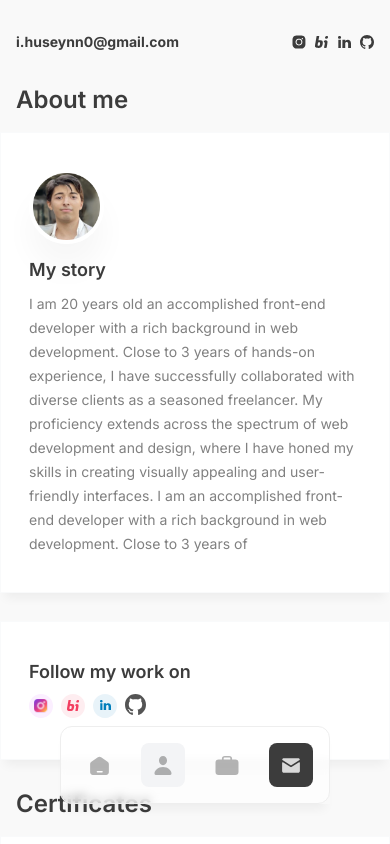
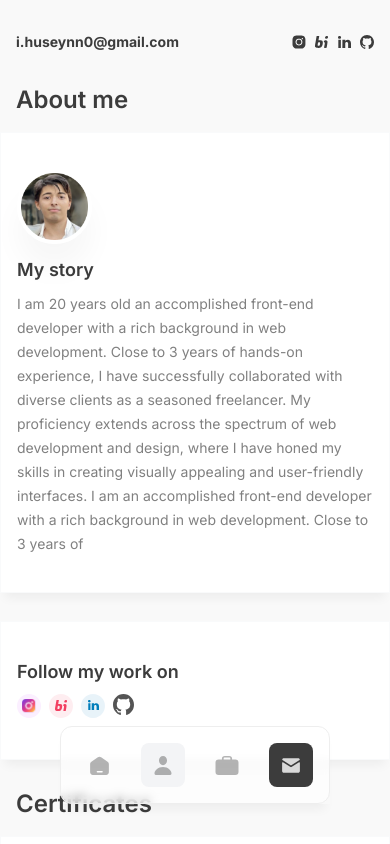
Before and after one commit to Huseyn-Ismayilov/personal-website, a React (Vite) app: page /about in a window 390 px wide. Shown: the top 844 px of the page. Built offline with nearby package versions, Linux system fonts and the light colour scheme.

Commit message:
padding px-4

```diff
--- a/src/components/Block.jsx
+++ b/src/components/Block.jsx
@@ -1,6 +1,6 @@
 export default function Block(props) {
     return (
-        <div className="relative bg-white px-7 py-9 mb-7 border border-gray-50 md:rounded-xl overflow-hidden shadow-md -mx-4 md:mx-0">
+        <div className="relative bg-white px-4 md:px-7 py-9 mb-7 border border-gray-50 md:rounded-xl overflow-hidden shadow-md -mx-4 md:mx-0">
             {props.children}
         </div>
     )
--- a/src/style.css
+++ b/src/style.css
@@ -1275,6 +1275,11 @@ body {
   .md\:p-7{
     padding: 1.75rem;
   }
+
+  .md\:px-7{
+    padding-left: 1.75rem;
+    padding-right: 1.75rem;
+  }
 }
 
 @media (min-width: 1024px){
```
